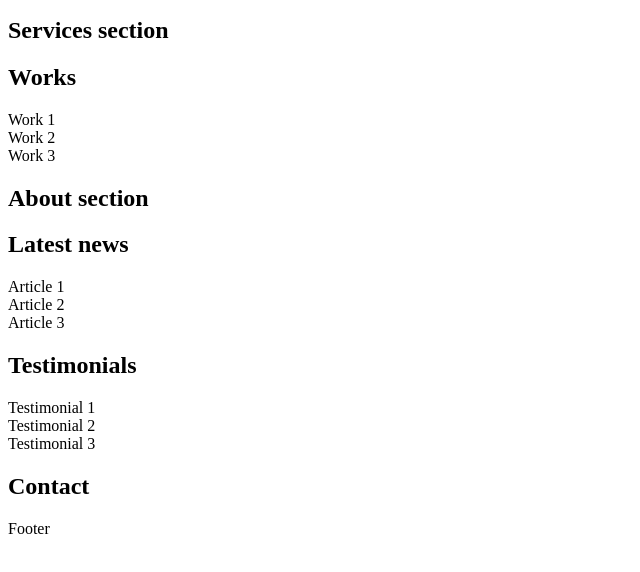
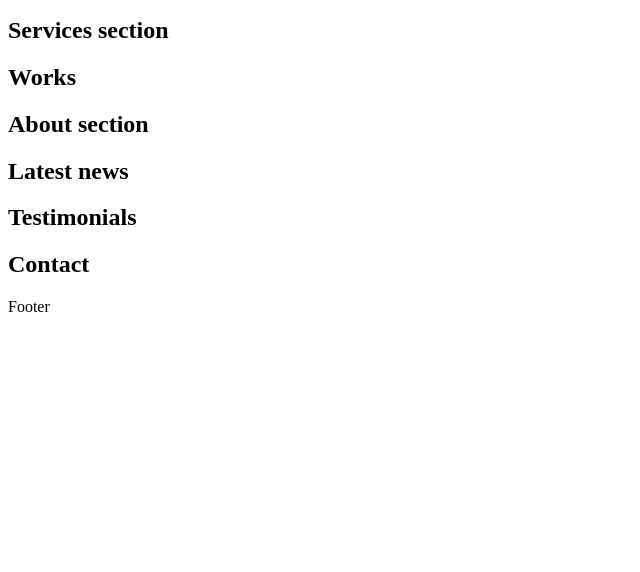
Before and after one commit to zabitaguliyeva/holbertonschool-web_front_end, a plain HTML site: page html_advanced/9-index.html in a window 1280 px wide. Shown: the part 110-682 px from the top of the page, without its empty margins (0-640 px from the left). Drawn offline with Linux system fonts and the light colour scheme.

Commit message:
Level 2 headings

```diff
--- a/html_advanced/9-index.html
+++ b/html_advanced/9-index.html
@@ -19,22 +19,16 @@
       <section><h2>Services section</h2></section>
       <section>
         <h2>Works</h2>
-        <article>Work 1</article>
-        <article>Work 2</article>
-        <article>Work 3</article>
+
       </section>
       <section><h2>About section</h2></section>
       <section>
         <h2>Latest news</h2>
-        <article>Article 1</article>
-        <article>Article 2</article>
-        <article>Article 3</article>
+
       </section>
       <section>
         <h2>Testimonials</h2>
-        <article>Testimonial 1</article>
-        <article>Testimonial 2</article>
-        <article>Testimonial 3</article>
+
       </section>
       <section><h2>Contact</h2></section>
     </main>
```
